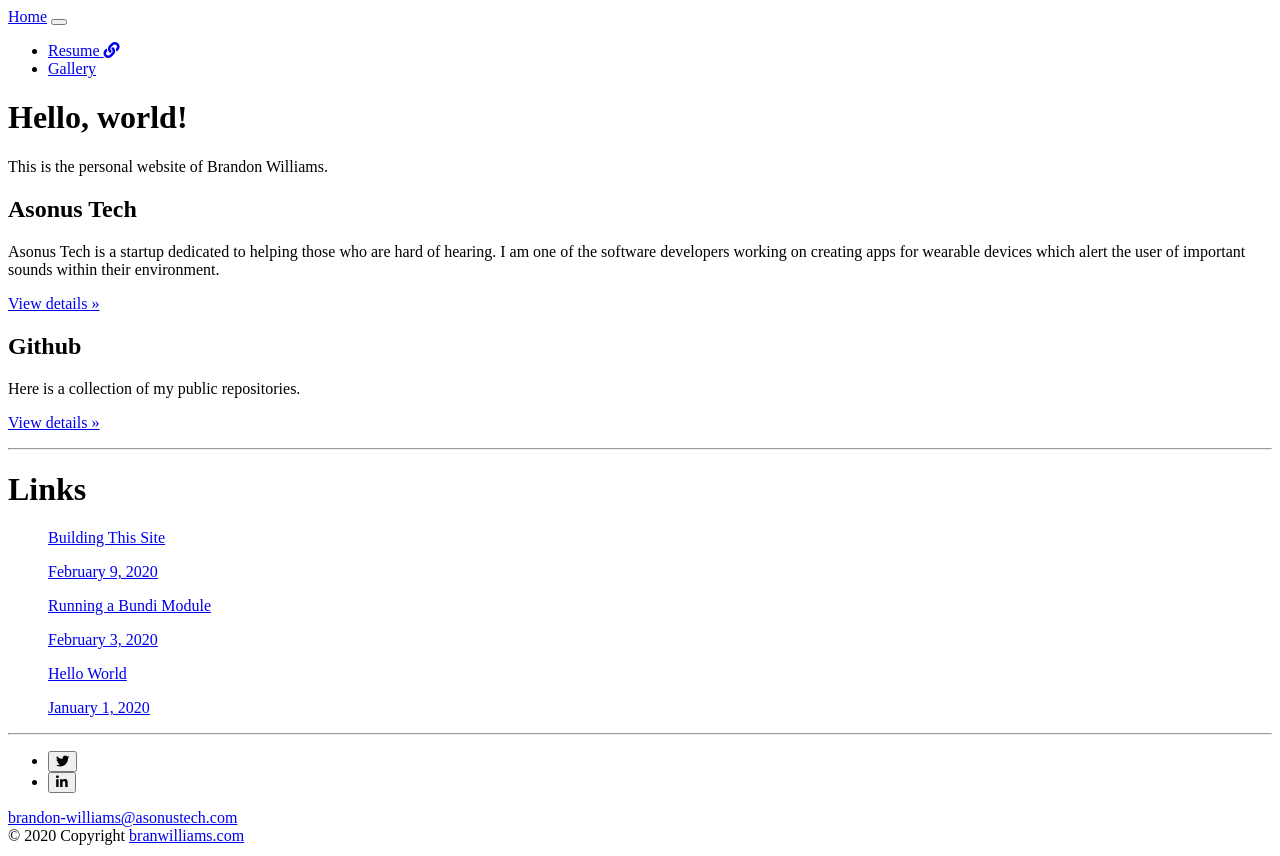
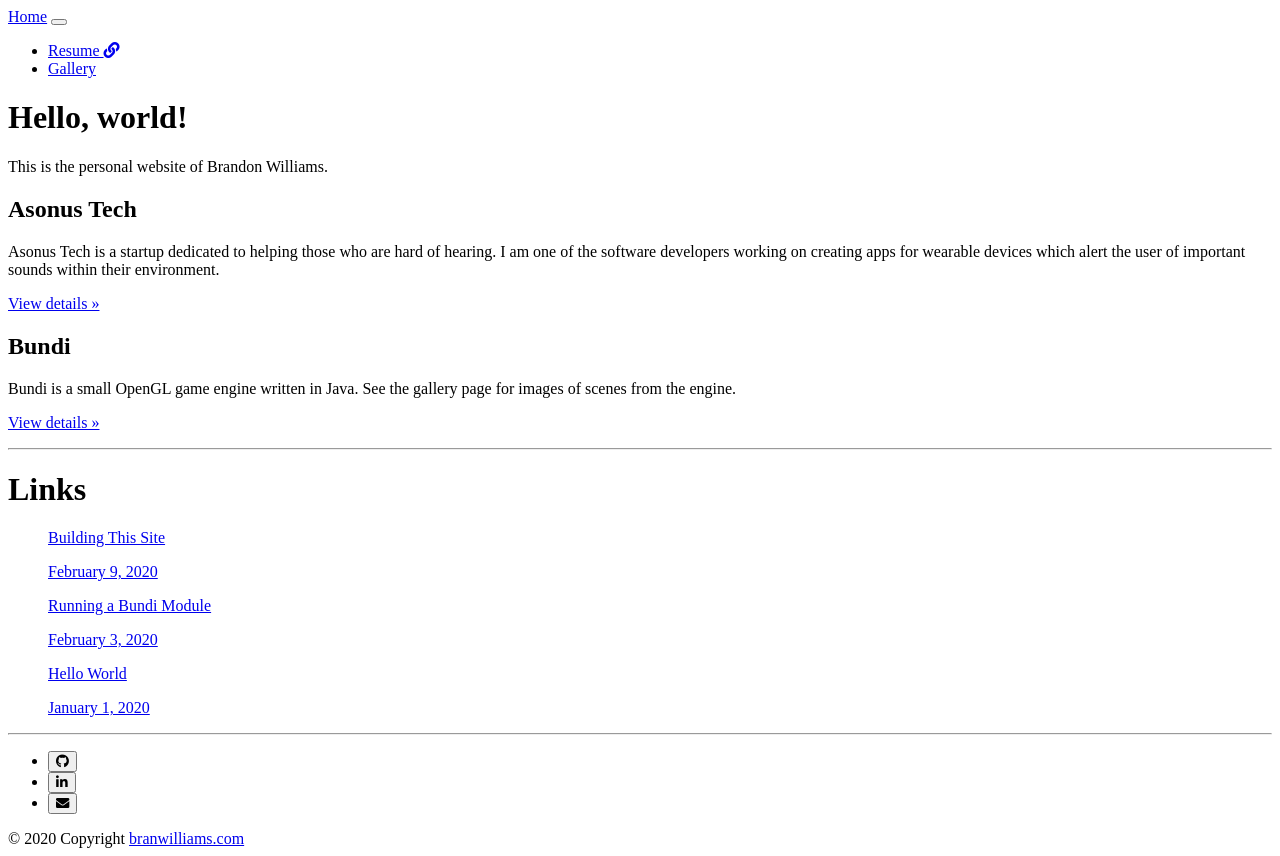
Before and after one commit to bran-williams/branwilliams.github.io, a plain HTML site: page index.html in a window 1280 px wide. Drawn offline with nearby package versions, Linux system fonts and the light colour scheme.

Commit message:
Removed Twitter link and moved github link to the footer. Made bundi listed as a project.

```diff
--- a/index.html
+++ b/index.html
@@ -54,6 +54,7 @@
             </div>
         </div>
 
+
         <div class="container">
             <div class="row">
                 <div class="col-md-4">
@@ -66,9 +67,10 @@
                 </div>
 
                 <div class="col-md-4">
-                    <h2>Github</h2>
-                    <p>Here is a collection of my public repositories. </p>
-                    <p><a class="btn btn-primary" href="https://github.com/bran-williams" role="button">View details
+                    <h2>Bundi</h2>
+                    <p>Bundi is a small OpenGL game engine written in Java. See the gallery page for images of scenes
+                        from the engine.</p>
+                    <p><a class="btn btn-primary" href="https://github.com/bran-williams/bundi" role="button">View details
                         &raquo;</a></p>
                 </div>
             </div>
@@ -96,9 +98,9 @@
         <div class="container">
             <ul class="list-unstyled list-inline text-center">
                 <li class="list-inline-item">
-                    <a href="https://twitter.com/MrBrandonW">
+                    <a href="https://github.com/bran-williams">
                     <button type="button" class="btn btn-primary bmd-btn-fab">
-                        <i class="fab fa-twitter"> </i>
+                        <i class="fab fa-github"> </i>
                     </button>
                     </a>
                 </li>
@@ -109,13 +111,16 @@
                         </button>
                     </a>
                 </li>
+
+                <li class="list-inline-item">
+                    <a href="mailto:brandon-williams@asonustech.com">
+                        <button type="button" class="btn btn-primary bmd-btn-fab">
+                              <i class="fas fa-envelope"></i>
+                        </button>
+                    </a>
+                </li>
             </ul>
         </div>
-
-        <div class="container text-center">
-            <a href="mailto:brandon-williams@asonustech.com">brandon-williams@asonustech.com</a>
-        </div>
-
         <div class="footer-copyright text-center py-3">© 2020 Copyright
             <a href="http://branwilliams.com/"> branwilliams.com</a>
         </div>
```
Also changed, not shown: buildingthissite/index.html (+10 -7 lines), gallery.html (+10 -7 lines), helloworld/index.html (+10 -7 lines), resume.html (+10 -7 lines), runningbundimodule/index.html (+10 -7 lines).
